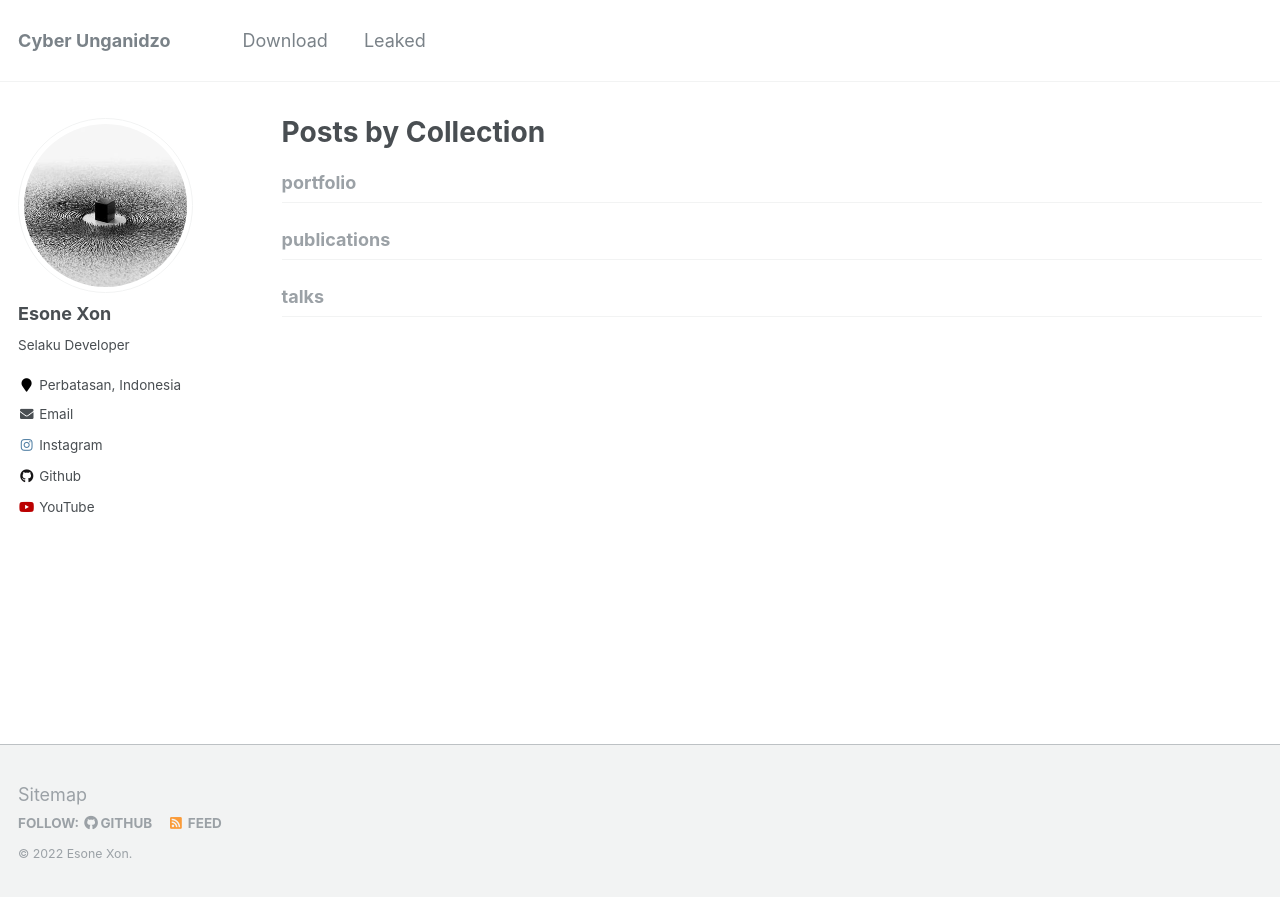
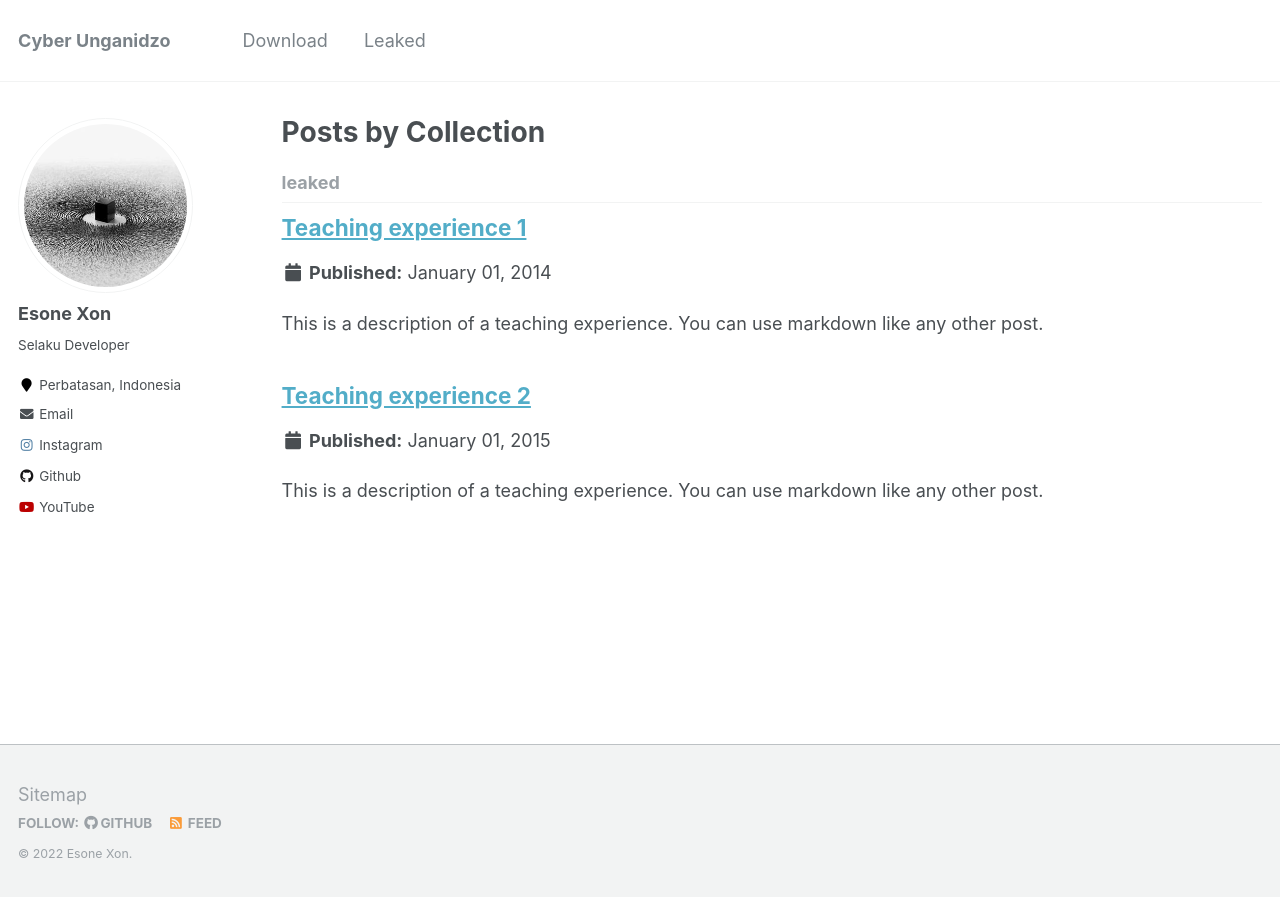
Before and after one commit to esoneXon/esoneXon.github.io, a Jekyll site: the page built from _pages/collection-archive.html, in a window 1280 px wide. Shown: the top 897 px of the page. Built offline with Jekyll 4.4.1, drawn with Linux system fonts in a browser that asks for light colours; some of the changed lines change nothing that is shown.

Commit message:
Update _config.yml

```diff
--- a/_config.yml
+++ b/_config.yml
@@ -175,13 +175,7 @@ kramdown:
 
 # Collections
 collections:
-  publications:
-    output: true
-    permalink: /:collection/:path/
-  portfolio:
-    output: true
-    permalink: /:collection/:path/
-  talks:
+  leaked:
     output: true
     permalink: /:collection/:path/
 
@@ -198,6 +192,13 @@ defaults:
       comments: true
       share: true
       related: true
+  # _pages
+  - scope:
+      path: ""
+      type: pages
+    values:
+      layout: single
+      author_profile: true
   # _leaked
   - scope:
       path: ""
```
